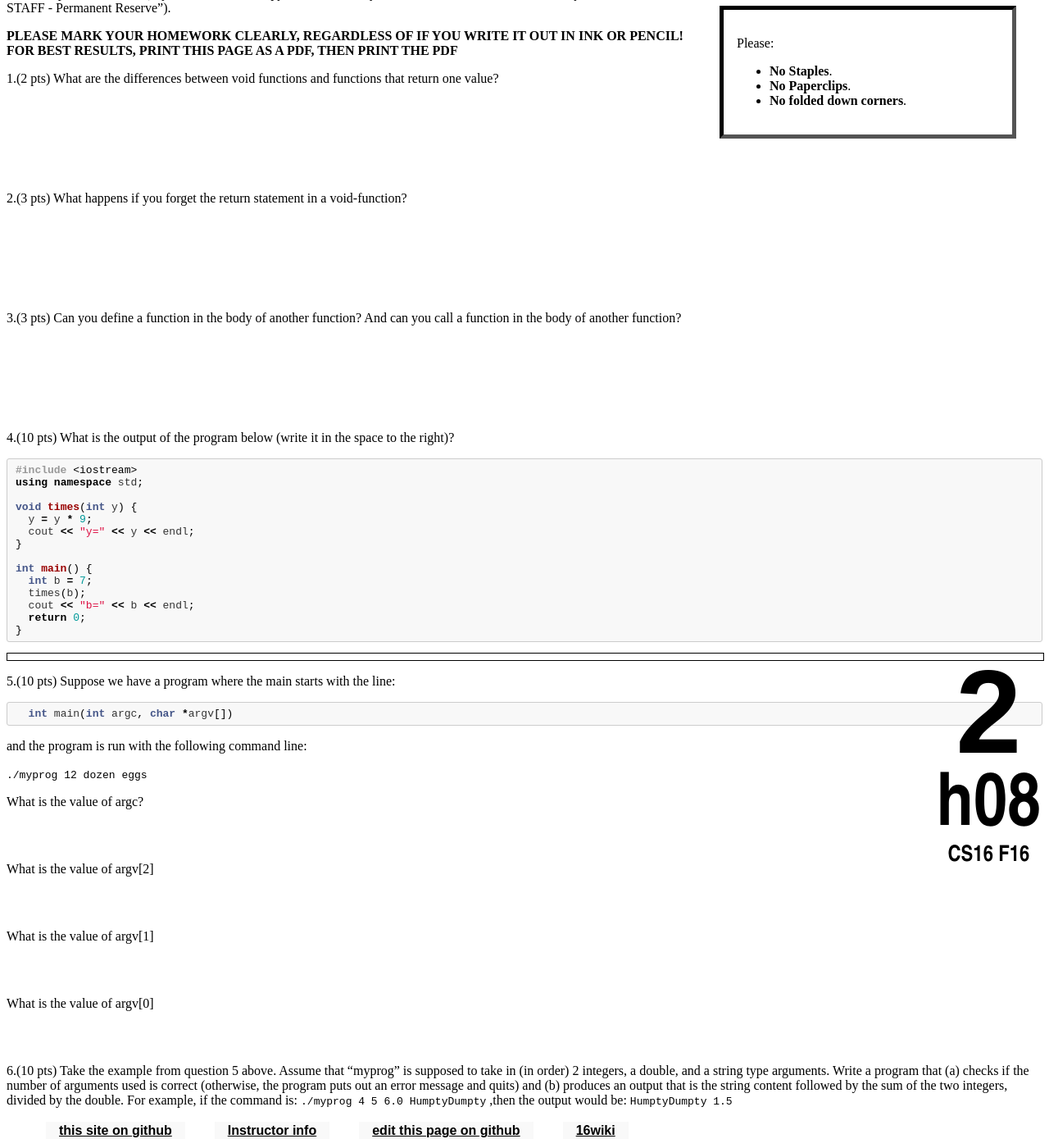
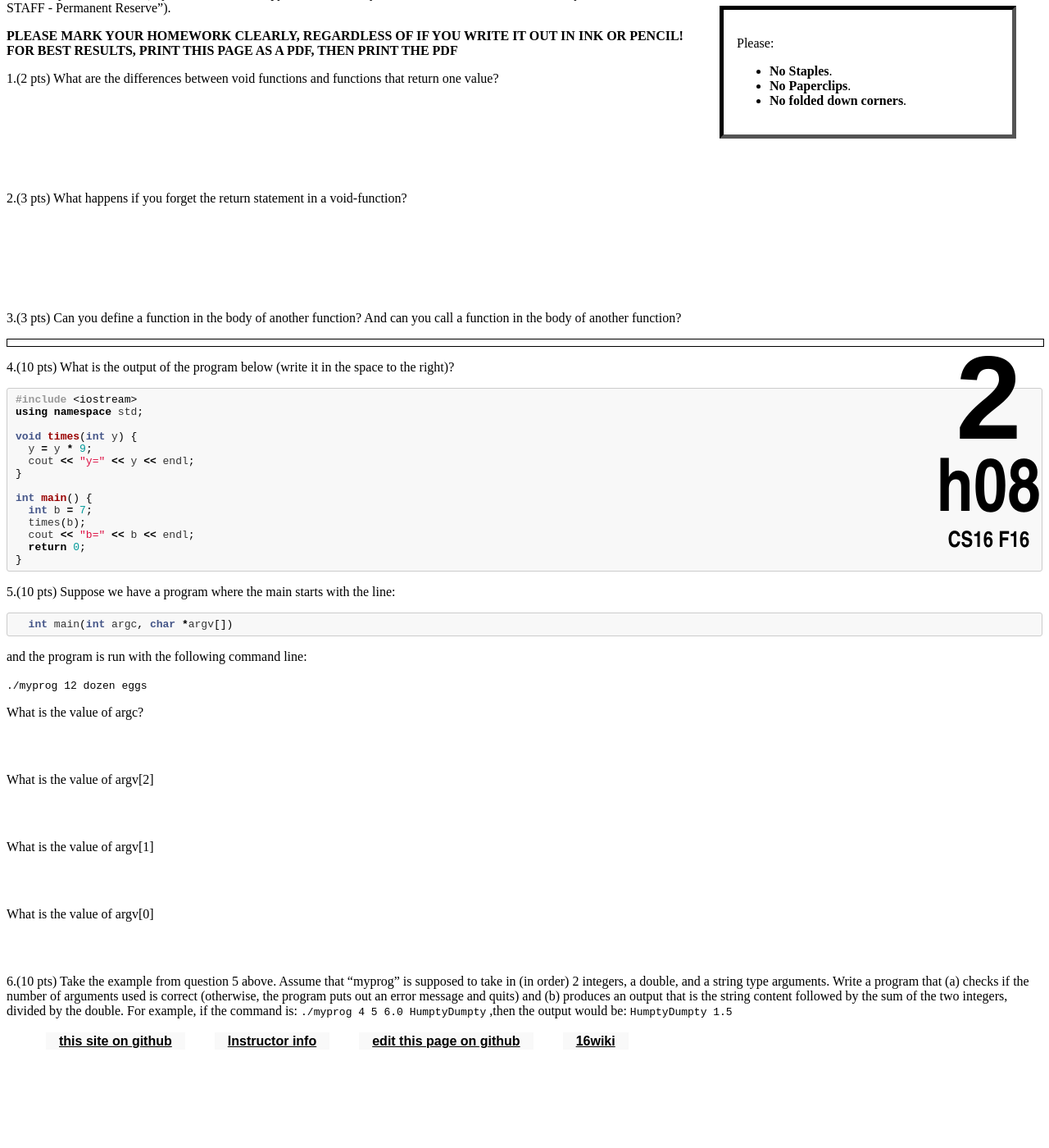
Before and after one commit to ucsb-cs16-s16/https-ucsb-cs16-s17.github.io, a Jekyll site: the page built from _hwk/h08.md, in a window 1280 px wide and 1400 px high, scrolled down 495 px. Shown: the whole window at 82% size. Built offline with Jekyll 4.4.1, drawn with Linux system fonts in a browser that asks for light colours; after the commit the page ends 1786 px from its top, so only the background shows below that.

Commit message:
Update h08.md

````diff
--- a/_hwk/h08.md
+++ b/_hwk/h08.md
@@ -18,7 +18,7 @@ FOR BEST RESULTS, PRINT THIS PAGE AS A PDF, THEN PRINT THE PDF</b>
 <div style="margin-bottom:8em"></div>
 
 3.(3 pts) Can you define a function in the body of another function? And can you call a function in the body of another function?
-<div style="margin-bottom:8em"></div>
+  <div class="pagebreak"></div>
 
 4.(10 pts) What is the output of the program below (write it in the space to the right)?
 
@@ -41,7 +41,6 @@ int main() {
 ```
 </div>
 
-  <div class="pagebreak"></div>
 
 5.(10 pts) Suppose we have a program where the main starts with the line:
 
````
